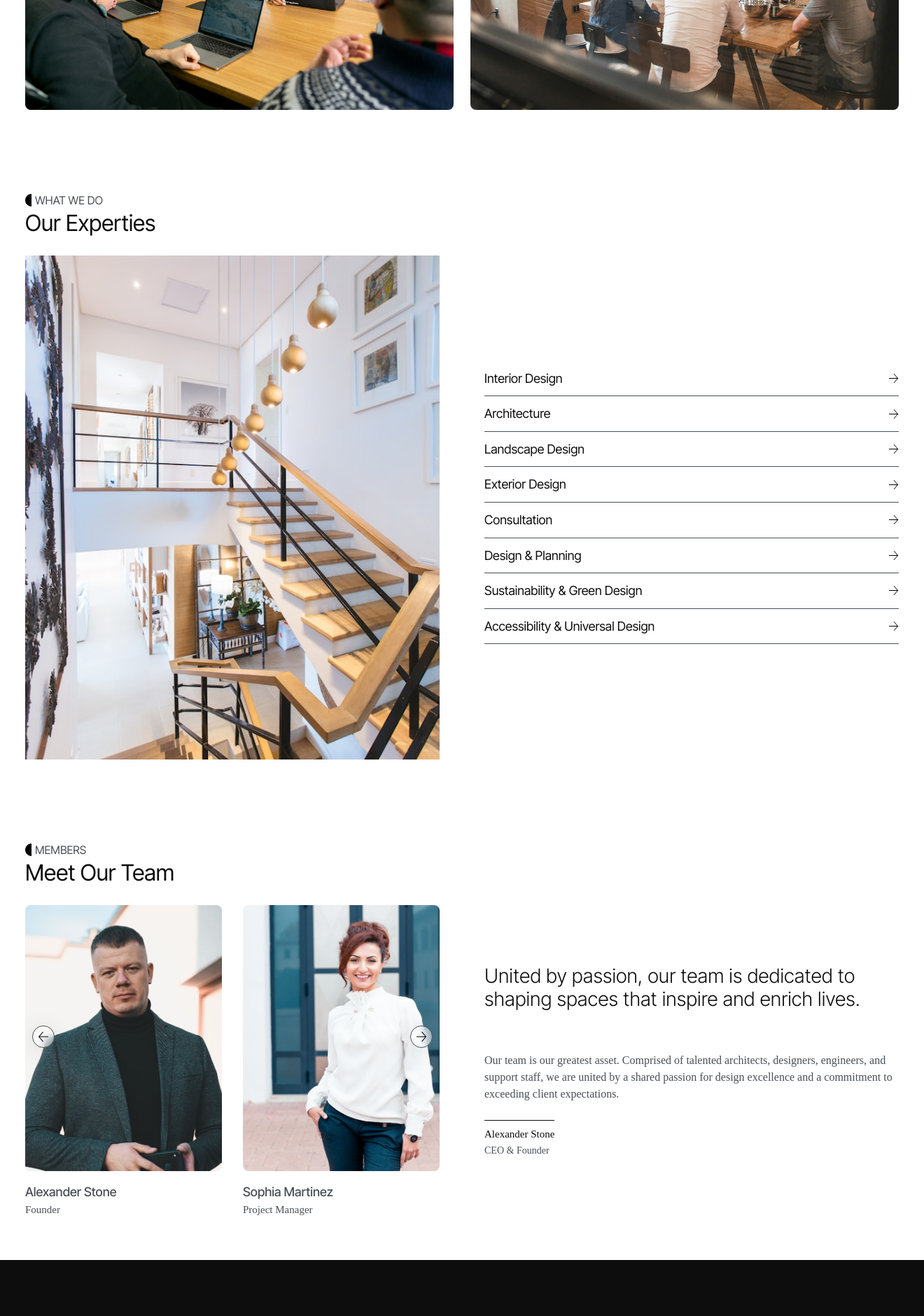
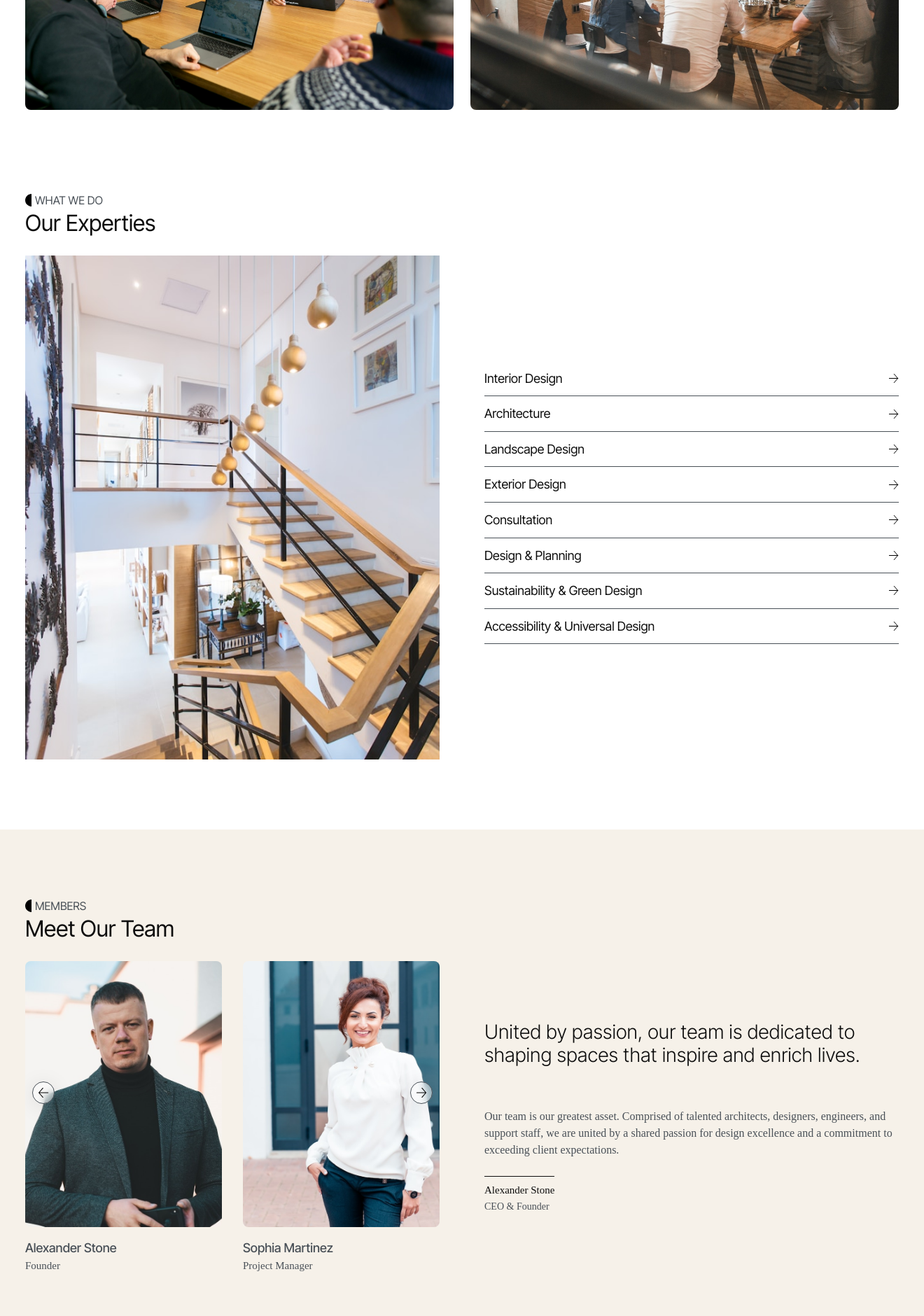
Before and after one commit to mariovida/zona, a PHP site: page /about-us in a window 1320 px wide. Shown: the part 600-2480 px from the top of the page at 70% size. Run offline with PHP 8.4, Linux system fonts and the light colour scheme; some libraries are stand-ins or nearby versions; some web fonts are replaced.

Commit message:
members updated

```diff
--- a/css/experties.css
+++ b/css/experties.css
@@ -1,5 +1,5 @@
 .experties {
-  padding: 60px 0;
+  padding: 60px 0 100px;
 }
 .experties-image {
   width: 100%;
--- a/css/members.css
+++ b/css/members.css
@@ -1,5 +1,6 @@
 .members {
-  padding: 60px 0;
+  padding: 100px 0;
+  background-color: var(--vz-beige);
 }
 .members_image {
   height: 380px;
```
